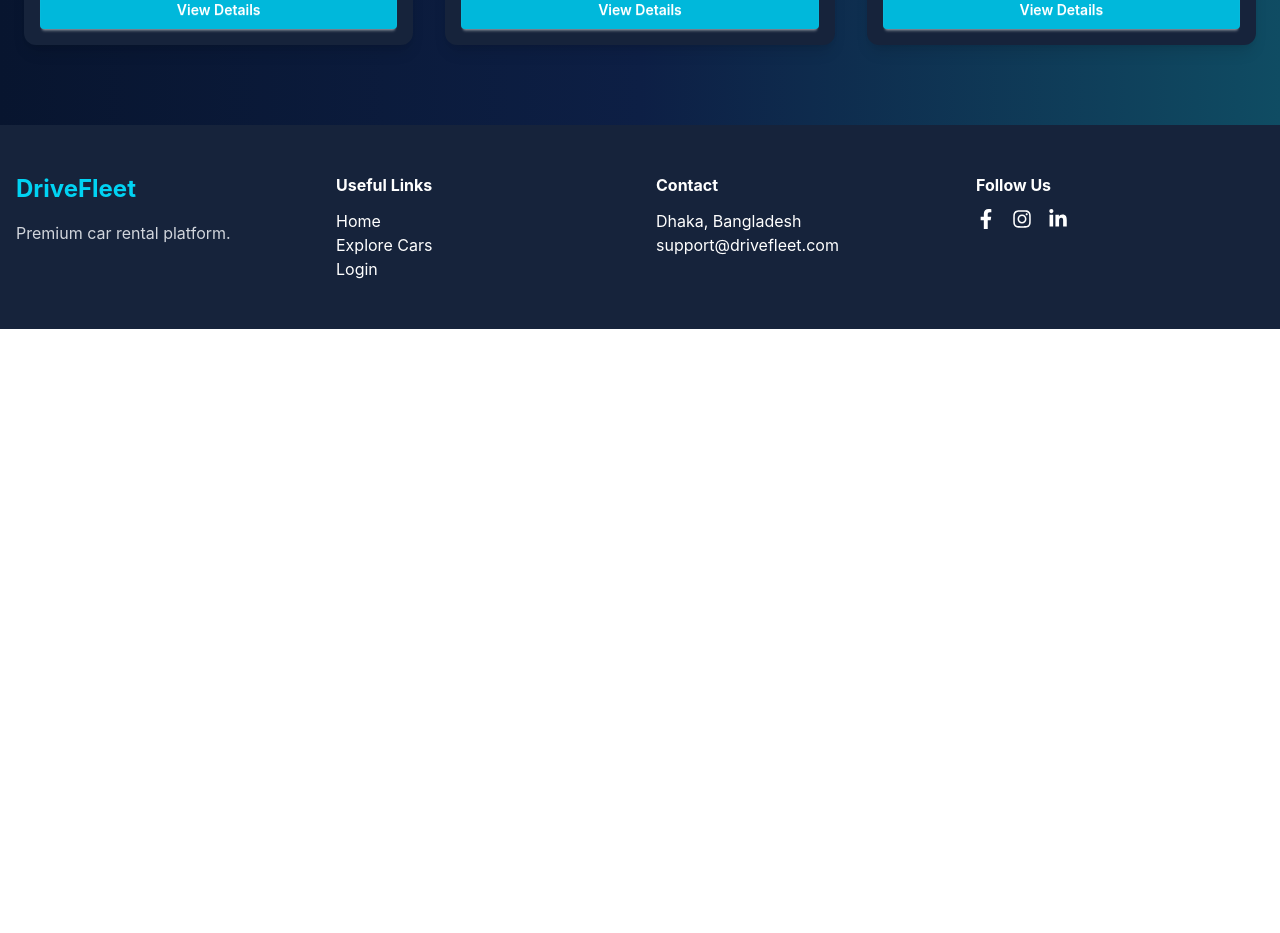
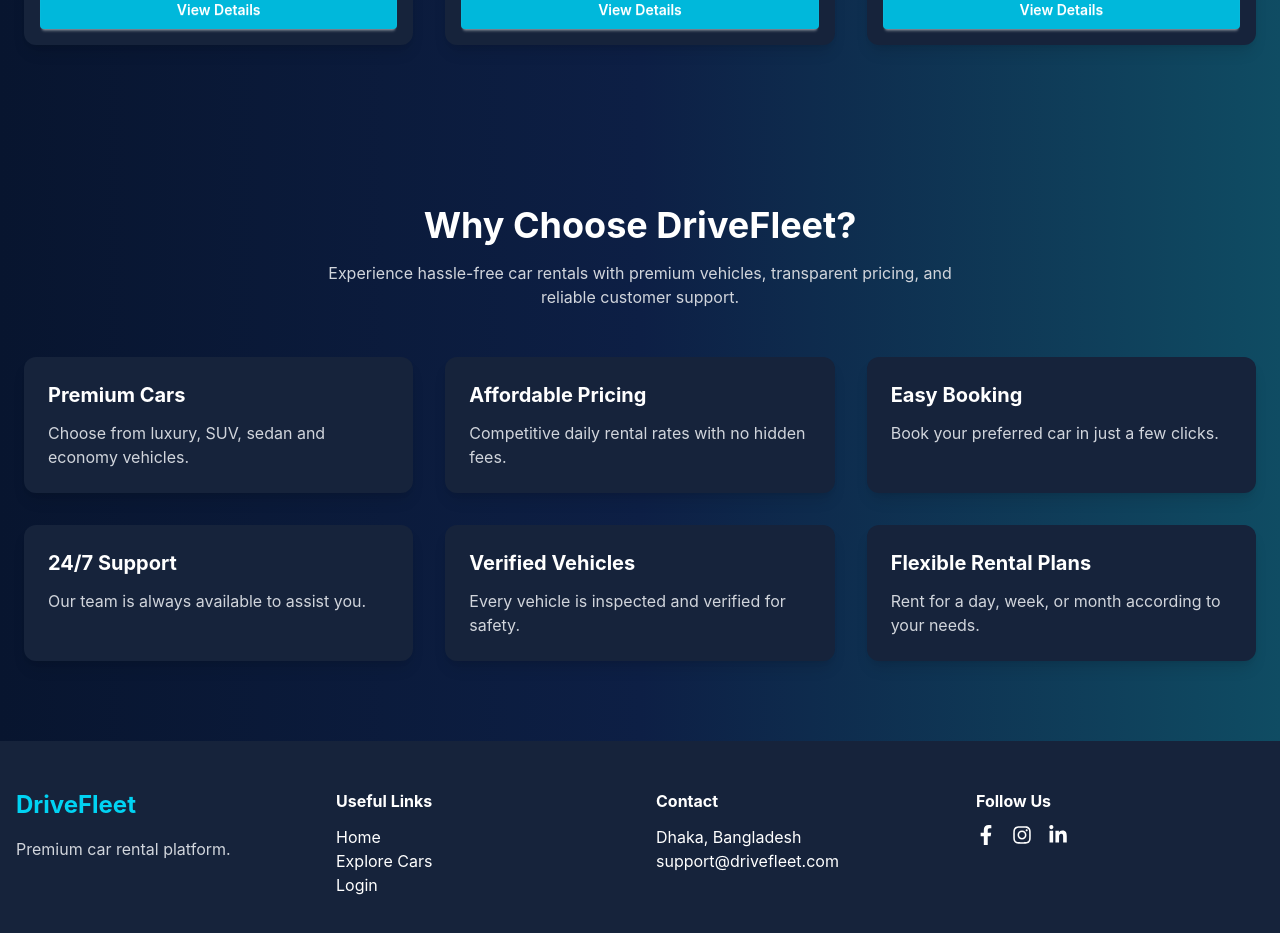
Before and after one commit to nazrul23-human/DriveFleet-Car-Rental-Platform, a React (Vite) app: page / in a window 1280 px wide. Shown: the part 1620-2553 px from the top of the page. Before the commit the page ends 1949 px from the top, so only its background shows below. Built offline with nearby package versions, Linux system fonts and the light colour scheme; no server answers.

Commit message:
Add why choose  section

```diff
--- a/src/pages/Home.jsx
+++ b/src/pages/Home.jsx
@@ -97,6 +97,77 @@ useEffect(() => {
 
       </section>
 
+      <section className="max-w-7xl mx-auto px-6 py-20">
+
+        <h2 className="text-4xl font-bold text-center text-white mb-4">
+          Why Choose DriveFleet?
+        </h2>
+
+        <p className="text-center text-gray-300 mb-12 max-w-2xl mx-auto">
+          Experience hassle-free car rentals with premium vehicles,
+          transparent pricing, and reliable customer support.
+        </p>
+
+        <div className="grid md:grid-cols-2 lg:grid-cols-3 gap-8 ">
+
+          <div className="bg-[#16233b] p-6 rounded-xl shadow-lg hover:scale-105 duration-300">
+            <h3 className="text-white text-xl font-bold mb-3">
+              Premium Cars
+            </h3>
+            <p className="text-gray-300">
+              Choose from luxury, SUV, sedan and economy vehicles.
+            </p>
+          </div>
+
+          <div className="bg-[#16233b] p-6 rounded-xl shadow-lg hover:scale-105 duration-300">
+            <h3 className="text-white text-xl font-bold mb-3">
+              Affordable Pricing
+            </h3>
+            <p className="text-gray-300">
+              Competitive daily rental rates with no hidden fees.
+            </p>
+          </div>
+
+          <div className="bg-[#16233b] p-6 rounded-xl shadow-lg hover:scale-105 duration-300">
+            <h3 className="text-white text-xl font-bold mb-3">
+              Easy Booking
+            </h3>
+            <p className="text-gray-300">
+              Book your preferred car in just a few clicks.
+            </p>
+          </div>
+
+          <div className="bg-[#16233b] p-6 rounded-xl shadow-lg">
+            <h3 className="text-white text-xl font-bold mb-3">
+              24/7 Support
+            </h3>
+            <p className="text-gray-300">
+              Our team is always available to assist you.
+            </p>
+          </div>
+
+          <div className="bg-[#16233b] p-6 rounded-xl shadow-lg hover:scale-105 duration-300">
+            <h3 className="text-white text-xl font-bold mb-3">
+              Verified Vehicles
+            </h3>
+            <p className="text-gray-300">
+              Every vehicle is inspected and verified for safety.
+            </p>
+          </div>
+
+          <div className="bg-[#16233b] p-6 rounded-xl shadow-lg hover:scale-105 duration-300">
+            <h3 className="text-white text-xl font-bold mb-3">
+              Flexible Rental Plans
+            </h3>
+            <p className="text-gray-300">
+              Rent for a day, week, or month according to your needs.
+            </p>
+          </div>
+
+        </div>
+
+      </section>
+
 
     </div>
 
```
Lines whose indentation alone changed are shown as unchanged.
